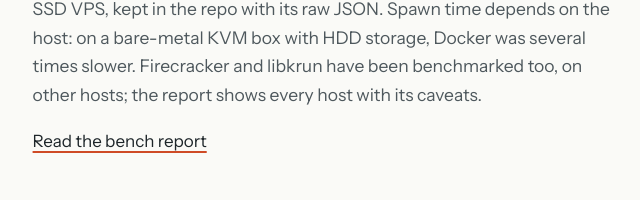
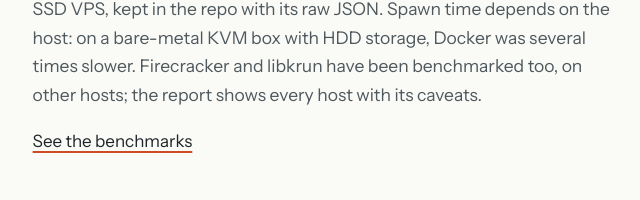
Before and after one commit to polvera-org/sandcrab, a website built with Vite: page docs/site/landing-src/index.html in a window 1280 px wide. Shown: the part 4398-4598 px from the top of the page, 25-665 px from the left. Built offline with nearby package versions, Linux system fonts and the light colour scheme; some packages are replaced by stand-ins of ours.

Commit message:
docs(site): landing links to benchmarks.html; rebuild landing
Co-Authored-By: Claude Opus 5.5 <noreply@anthropic.com>
Claude-Session: https://claude.ai/code/session_01M9j6R3BiTq45uWmEMq5DEq

```diff
--- a/docs/site/landing-src/index.html
+++ b/docs/site/landing-src/index.html
@@ -44,7 +44,7 @@
       <a href="#tools">Tools</a>
       <a href="#protocol">Protocol</a>
       <a href="https://github.com/polvera-org/sandcrab/tree/main/docs" target="_blank" rel="noopener">Docs<span class="sr-only"> (opens in a new tab)</span></a>
-      <a href="../bench-report.html">Benchmarks</a>
+      <a href="../benchmarks.html">Benchmarks</a>
     </nav>
     <div class="bar-actions">
       <a class="icon-btn" href="https://github.com/polvera-org/sandcrab" target="_blank" rel="noopener" aria-label="Sandcrab on GitHub (opens in a new tab)"><svg viewBox="0 0 24 24" aria-hidden="true" focusable="false"><path fill="currentColor" d="M12 .5a11.5 11.5 0 0 0-3.64 22.41c.58.1.79-.25.79-.56v-2c-3.2.7-3.88-1.37-3.88-1.37-.52-1.33-1.28-1.69-1.28-1.69-1.05-.71.08-.7.08-.7 1.16.08 1.77 1.19 1.77 1.19 1.03 1.77 2.7 1.26 3.36.96.1-.75.4-1.26.73-1.55-2.55-.29-5.24-1.28-5.24-5.69 0-1.26.45-2.28 1.18-3.09-.12-.29-.51-1.46.11-3.04 0 0 .97-.31 3.17 1.18a11 11 0 0 1 5.76 0c2.2-1.49 3.17-1.18 3.17-1.18.63 1.58.23 2.75.11 3.04.74.81 1.18 1.83 1.18 3.09 0 4.42-2.7 5.4-5.27 5.68.41.36.78 1.06.78 2.14v3.17c0 .31.21.67.8.56A11.5 11.5 0 0 0 12 .5Z"/></svg></a>
@@ -153,7 +153,7 @@
           <h2 id="stats-h">Measured, not promised</h2>
           <p class="kicker">Docker backend, 2-vCPU VPS, n=30</p>
           <p class="lede">Every number below comes from one canonical Docker run on a 2-vCPU SSD VPS, kept in the repo with its raw JSON. Spawn time depends on the host: on a bare-metal KVM box with HDD storage, Docker was several times slower. Firecracker and libkrun have been benchmarked too, on other hosts; the report shows every host with its caveats.</p>
-          <p><a class="link" href="../bench-report.html">Read the bench report</a></p>
+          <p><a class="link" href="../benchmarks.html">See the benchmarks</a></p>
           <ul class="stats">
             <li><span class="stat-v">~250<small>ms</small></span><span class="stat-k">Spawn to ready, p50</span><span class="stat-s">227–258 ms across templates</span></li>
             <li><span class="stat-v">~100<small>ms</small></span><span class="stat-k">Teardown</span><span class="stat-s">until the sandbox is verified gone</span></li>
@@ -463,7 +463,7 @@ sandcrab run -t python-dev -m demo:/workspace -- <span class="s">'python3 hello.
         <a href="#tools">Tools</a>
         <a href="#protocol">Protocol</a>
         <a href="https://github.com/polvera-org/sandcrab/tree/main/docs" target="_blank" rel="noopener">Docs<span class="sr-only"> (opens in a new tab)</span></a>
-        <a href="../bench-report.html">Benchmarks</a>
+        <a href="../benchmarks.html">Benchmarks</a>
         <a href="https://github.com/polvera-org/sandcrab" target="_blank" rel="noopener">GitHub<span class="sr-only"> (opens in a new tab)</span></a>
       </nav>
       <p class="foot-note">Sandcrab is open-source sandboxing for AI agents, licensed Apache-2.0.</p>
```
Also changed, not shown: docs/site/landing/index.html (+3 -3 lines).
